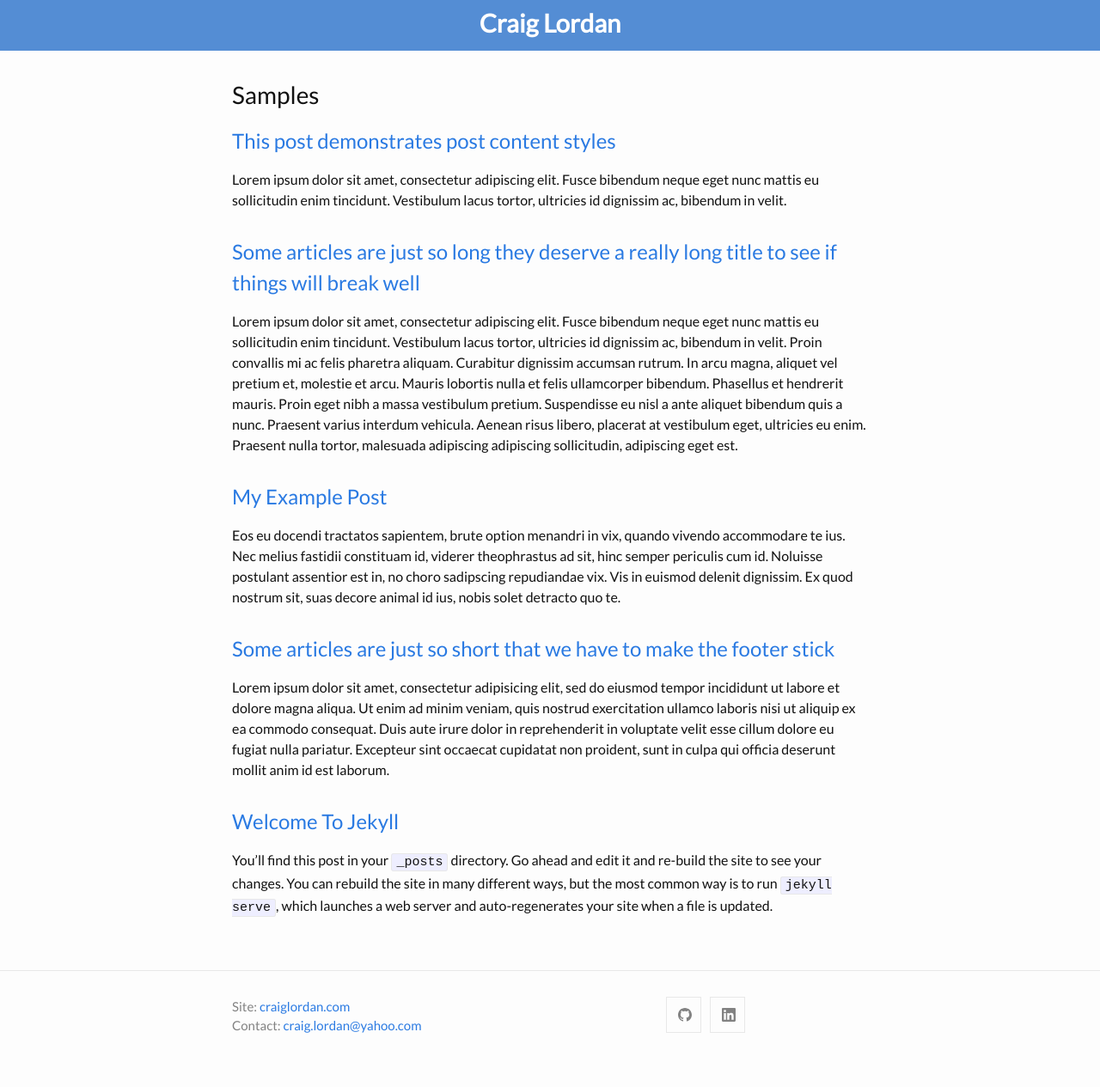
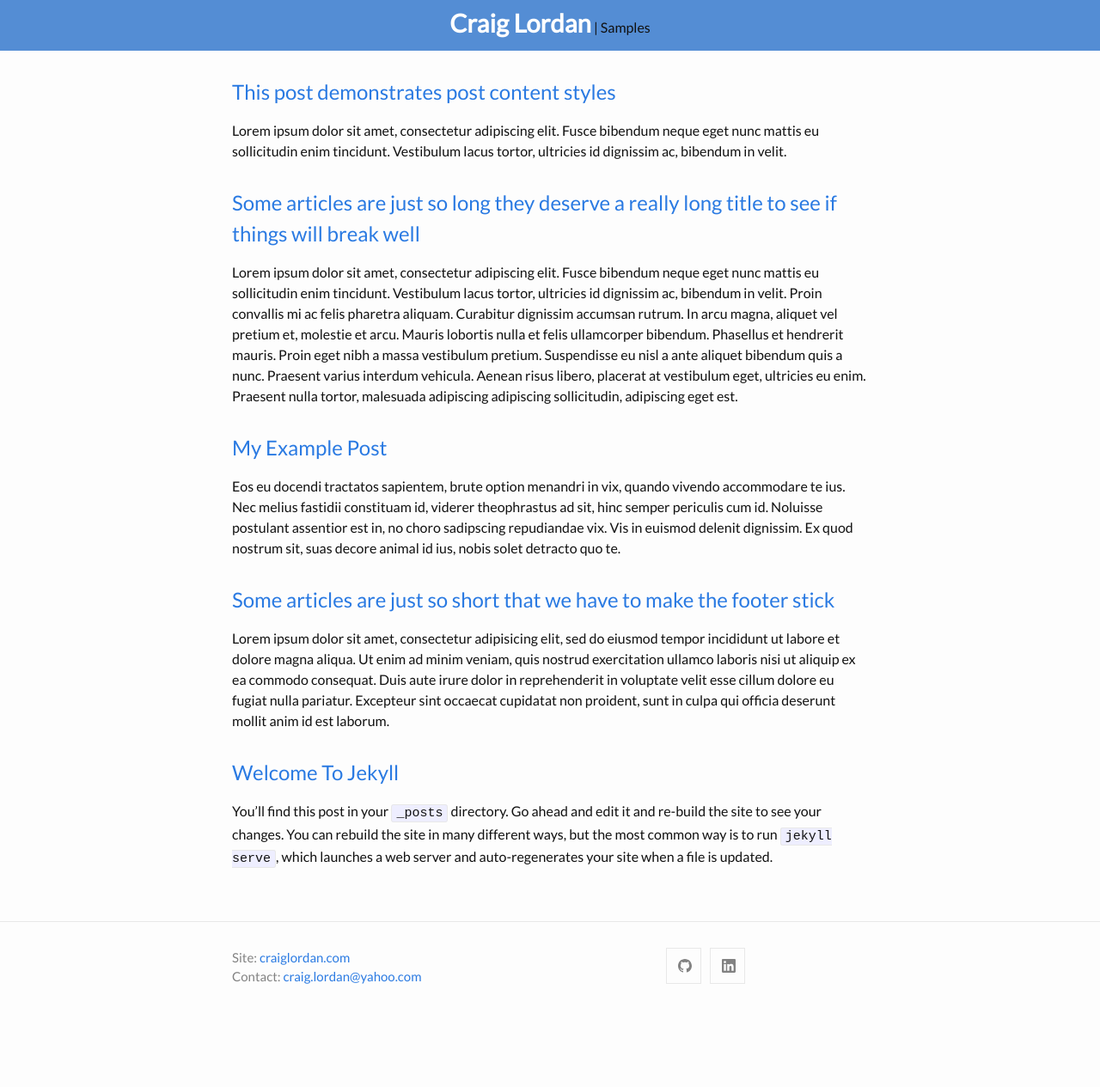
Before and after one commit to craiglordan/craiglordan.github.io, a Jekyll site: the page built from index.md, in a window 1280 px wide. Shown: the whole page at 86% size. Built offline with Jekyll 4.4.1, drawn with Linux system fonts in a browser that asks for light colours; after the commit the page ends 1208 px from its top, so only the background shows below that.

Commit message:
Move Samples header

```diff
--- a/_includes/header.html
+++ b/_includes/header.html
@@ -4,7 +4,7 @@
     {%- assign default_paths = site.pages | map: "path" -%}
     {%- assign page_paths = site.header_pages | default: default_paths -%}
     {%- assign titles_size = site.pages | map: 'title' | join: '' | size -%}
-    <a class="site-title" rel="author" href="{{ "/" | relative_url }}">{{ site.title | escape }}</a>
+    <a class="site-title" rel="author" href="{{ "/" | relative_url }}">{{ site.title | escape }}</a> | Samples
 
     {%- if titles_size > 0 -%}
       <nav class="site-nav">
--- a/_layouts/home.html
+++ b/_layouts/home.html
@@ -10,7 +10,7 @@ layout: default
   {{ content }}
 
   {%- if site.posts.size > 0 -%}
-    <h2 class="post-list-heading">{{ page.list_title | default: "Samples" }}</h2>
+    <!--<h2 class="post-list-heading">{{ page.list_title | default: "Samples" }}</h2>-->
     <ul class="post-list">
       {%- for post in site.posts -%}
       <li>
```
